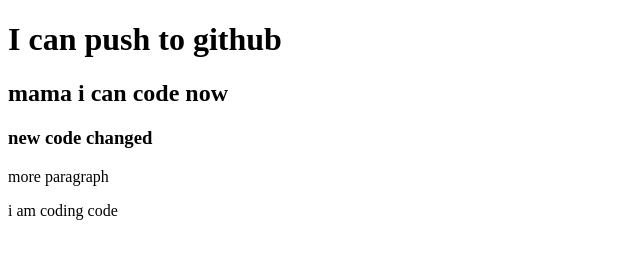
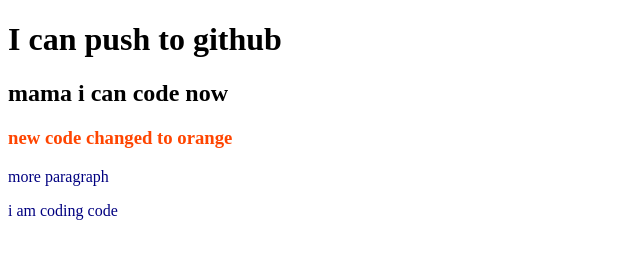
Before and after one commit to nadiaswarna/my-second-repo, a plain HTML site: page index.html in a window 1280 px wide. Shown: the whole page, without its empty margins (0-640 px from the left). Drawn offline with Linux system fonts and the light colour scheme.

Commit message:
color changed

```diff
--- a/index.html
+++ b/index.html
@@ -5,11 +5,12 @@
     <meta http-equiv="X-UA-Compatible" content="IE=edge">
     <meta name="viewport" content="width=device-width, initial-scale=1.0">
     <title>my second github repo</title>
+    <link rel="stylesheet" href="style.css">
 </head>
 <body>
     <h1>I can push to github</h1>
     <h2>mama i can code now</h2>
-    <h3>new code changed</h3>
+    <h3>new code changed to orange</h3>
     <p>more paragraph</p>
     <p>i am coding code</p>
 </body>
--- a/style.css
+++ b/style.css
@@ -2,3 +2,7 @@ p{
 
     color: navy;
 }
+h3{
+
+    color: orangered;
+}
```
